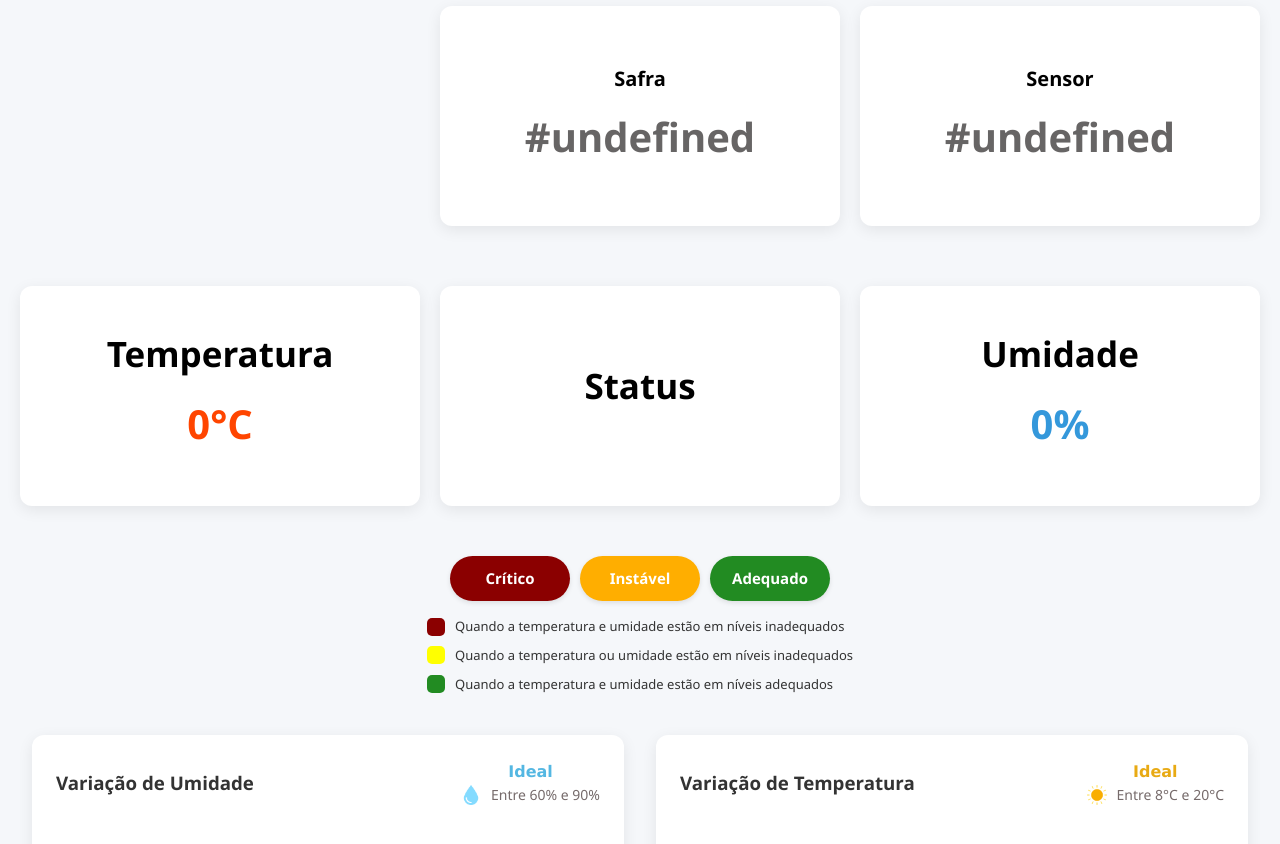
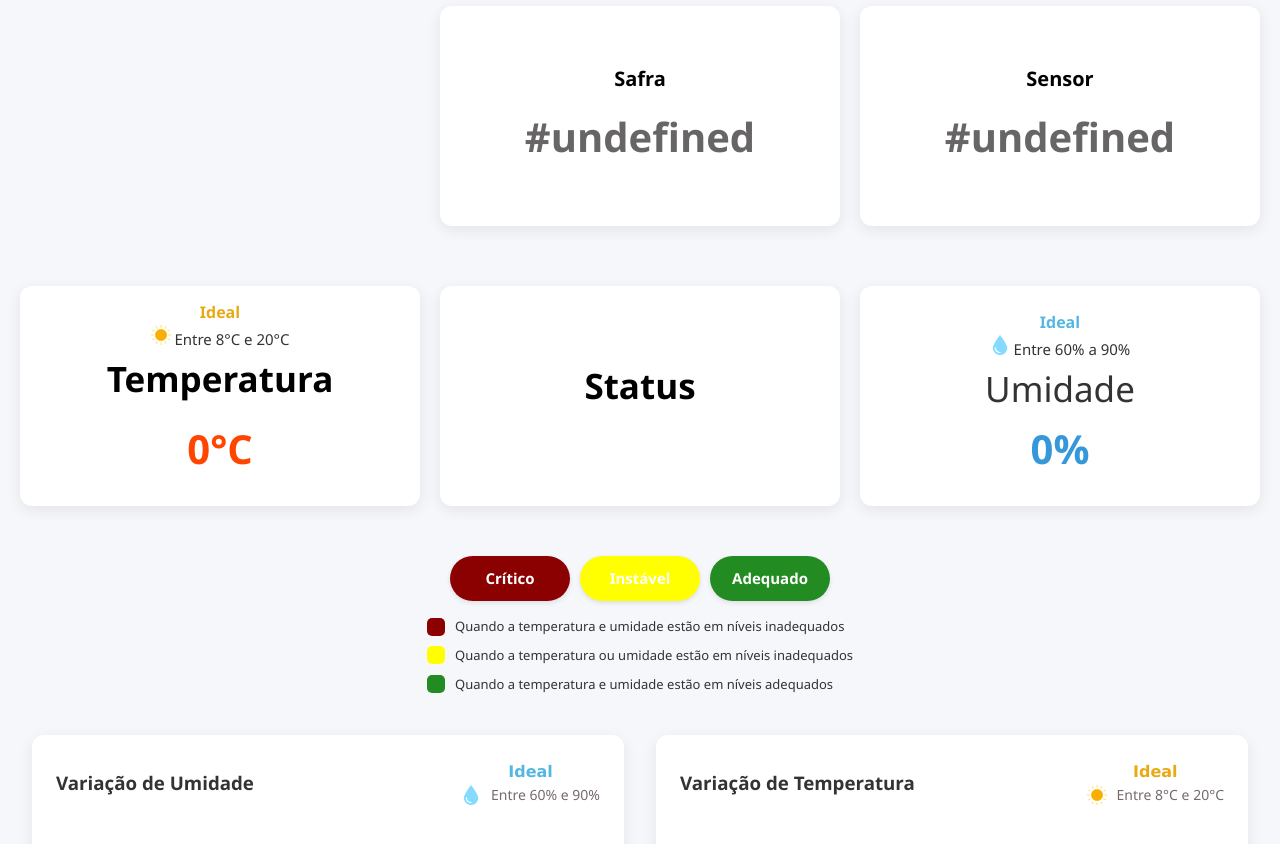
Before and after one commit to Hikari-Wasabi/Frontend, a website: page public/pages/dashboard.html in a window 1280 px wide. Shown: the part 82-926 px from the top of the page. Drawn offline with nearby package versions, Linux system fonts and the light colour scheme; no server answers.

Commit message:
deixando metricas ideais nos cards de KPI

```diff
--- a/public/pages/dashboard.html
+++ b/public/pages/dashboard.html
@@ -43,6 +43,21 @@
   </div>
   <div class="div_father">
     <div class="containerTemp">
+
+      <div class="dados_total_temp">
+              <div class="id_tem_ideal">
+            <div class="titulo_dados">
+          <h4 style="color: #e8aa14;">Ideal</h4>
+          </div>
+          <span id="container_tem_dados">
+          <p>
+            <img src="../assets/sunny.png" alt="">
+            Entre 8°C e 20°C
+          </p>
+          </span>
+        </div>
+        </div>
+
       <div class="divTemp">
         <span><p style="font-size: 35px;">Temperatura</p></span>
         <div id="valor_temperatura" class="temp-value" style="font-size: 40px;">0°C</div>
@@ -62,7 +77,21 @@
     </div>
     <div class="containerUmi">
 
-      <div class="divUmi">
+            <div class="dados_total_temp">
+              <div class="id_tem_ideal">
+            <div class="titulo_dados">
+          <h4 style="color:#54b7e2;">Ideal</h4>
+          </div>
+          <span id="container_tem_dados">
+          <p>
+            <img src="../assets/drop.png" alt="">
+            Entre 60% a 90%
+          </p>
+          </span>
+        </div>
+        </div>
+
+
 
         <span><p>Umidade</p></span>
         <div id="valor_umidade" class="umi-value" style="font-size: 40px;">0%</div>
--- a/public/styles/dashboard.css
+++ b/public/styles/dashboard.css
@@ -181,9 +181,8 @@ body {
 }
 
 .style_instavel {
-  background-color: rgb(255, 174, 0);
+  background-color: yellow;
   color: white;
-  font-weight: bolder;
 }
 
 .style_adequado {
@@ -246,3 +245,23 @@ body {
 .chart-container div span p img {
   height: 20px;
 }
+
+.id_tem_ideal img{
+
+  height: 20px;
+}
+
+.id_tem_ideal {
+  display: flex;
+  flex-direction: column;
+  justify-content: center;
+  align-items: center;
+
+
+}
+
+
+.dados_total_temp p{
+  font-size: 15px;
+
+}
```
